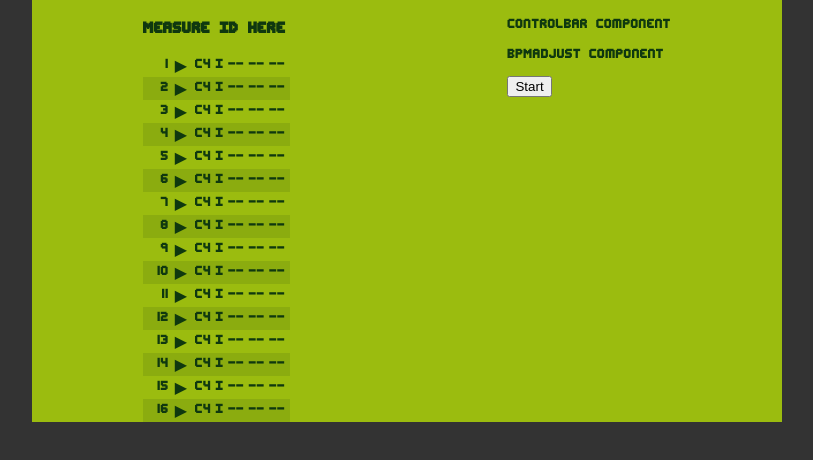
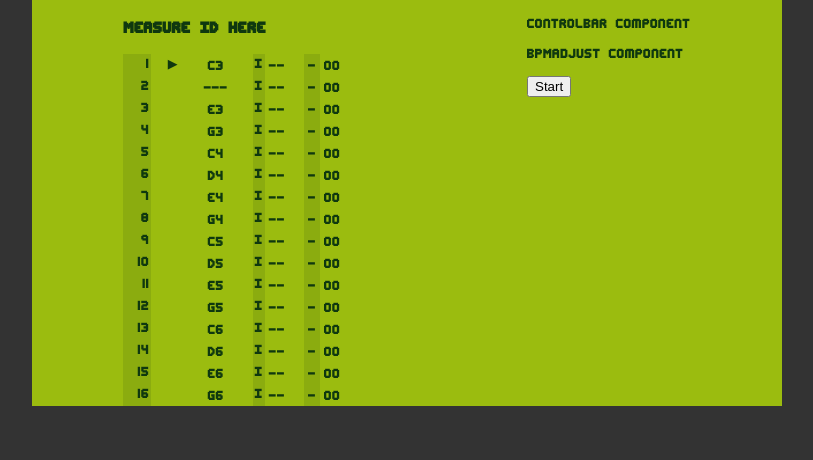
Before and after one commit to lukebertram/jsdj, a React (Create React App) app: page / in a window 1280 px wide. Shown: the top 460 px of the page, without its empty margins (233-1046 px from the left). Built offline with nearby package versions, Linux system fonts and the light colour scheme.

Commit message:
store note info as state in Project component and pass down to children

```diff
--- a/src/components/CommandType.jsx
+++ b/src/components/CommandType.jsx
@@ -1,7 +1,7 @@
 import React from 'react';
 
 function CommandType() {
-  return <div>--</div>;
+  return <div>-</div>;
 }
 
 export default CommandType;
--- a/src/components/CommandValue.jsx
+++ b/src/components/CommandValue.jsx
@@ -1,7 +1,7 @@
 import React from 'react';
 
 function CommandValue() {
-  return <div>--</div>;
+  return <div>00</div>;
 }
 
 export default CommandValue;
--- a/src/components/MeasureSequence.jsx
+++ b/src/components/MeasureSequence.jsx
@@ -1,7 +1,8 @@
 import React from 'react';
+import PropTypes from 'prop-types';
 import NoteEntry from './NoteEntry';
 
-function MeasureSequence() {
+function MeasureSequence(props) {
   const entriesPerMeasure = 16;
   const notes = [];
   for (var i = 0; i < entriesPerMeasure; i++) {
@@ -16,10 +17,19 @@ function MeasureSequence() {
   return (
     <div>
       <h3>Measure ID Here</h3>
+      <div className='entry-table-header'>
+        <div className='note-position-header'></div>
+        <div className='playhead-arrow-header'></div>
+        <div className='pitch-value-header'></div>
+        <div className='instrument-value-header'></div>
+        <div className='command-value-header'></div>
+      </div>
       <div className="note-entries">
-        {notes.map((note, index) => (
+        {props.noteArray.map((note, index) => (
           <NoteEntry
-            position={note.position}
+            playheadPosition={props.playheadPosition}
+            time={note.time}
+            position={note.measurePosition}
             pitch={note.pitch}
             instrument={note.instrument}
             commandType={note.commandType}
@@ -32,4 +42,9 @@ function MeasureSequence() {
   );
 }
 
+MeasureSequence.propTypes = {
+  noteArray: PropTypes.arrayOf(PropTypes.Object),
+  playheadPosition: PropTypes.string
+}
+
 export default MeasureSequence;
--- a/src/components/MeasureView.jsx
+++ b/src/components/MeasureView.jsx
@@ -1,16 +1,24 @@
 import React from 'react';
+import PropTypes from 'prop-types';
 import MeasureSequence from './MeasureSequence';
 import ControlBar from './ControlBar';
 
 import './../stylesheets/MeasureView.css';
 
-function MeasureView() {
+function MeasureView(props) {
   return (
     <div className="measure-view-container">
-      <MeasureSequence />
+      <MeasureSequence
+        playheadPosition={props.playheadPosition}
+        noteArray={props.noteArray}/>
       <ControlBar />
     </div>
   );
 }
 
+MeasureView.propTypes = {
+  noteArray: PropTypes.arrayOf(PropTypes.Object),
+  playheadPosition: PropTypes.string
+}
+
 export default MeasureView;
--- a/src/components/NoteEntry.jsx
+++ b/src/components/NoteEntry.jsx
@@ -7,11 +7,12 @@ import CommandValue from './CommandValue';
 import './../stylesheets/NoteEntry.css';
 
 function NoteEntry(props) {
+  const playhead = (props.playheadPosition === props.time) ? `\u25B6` : ` `;
   return (
     <div className="note-entry">
       <div className="note-position">{props.position + 1}</div>
-      <div className="playhead-arrow">&#9654;</div>
-      <div className="pitchValue">
+      <div className="playhead-arrow">{playhead}</div>
+      <div className="pitch-value">
         <PitchValue position={props.position} pitch={props.pitch} />
       </div>
       <div className="I-label">I</div>
@@ -30,6 +31,7 @@ function NoteEntry(props) {
 
 NoteEntry.propTypes = {
   position: PropTypes.number,
+  time: PropTypes.string,
   pitch: PropTypes.string,
   instrument: PropTypes.number,
   commandType: PropTypes.string,
--- a/src/components/PitchValue.jsx
+++ b/src/components/PitchValue.jsx
@@ -1,7 +1,7 @@
 import React from 'react';
 
 function PitchValue(props) {
-  const pitch = props.pitch ? props.pitch : '--';
+  const pitch = props.pitch ? props.pitch : '---';
   return <div className="drop-field">{pitch}</div>;
 }
 
--- a/src/components/Project.jsx
+++ b/src/components/Project.jsx
@@ -1,12 +1,44 @@
 import React from 'react';
+import Tone from 'tone';
 import MeasureView from './MeasureView';
 
-function Project() {
-  return (
-    <div>
-      <MeasureView />
-    </div>
-  );
+class Project extends React.Component {
+  constructor(props){
+    super(props);
+    this.state = {
+      currentMeasure: null,
+      playheadPosition: "0:0:0",
+      measureArray: [
+        {"measurePosition" : 0, "time" : "0:0:0", "pitch" : "C3", "velocity": 0.9},
+        {"measurePosition" : 1, "time" : "0:0:1", "pitch" : null, "velocity": 0.9},
+        {"measurePosition" : 2, "time" : "0:0:2", "pitch" : "E3", "velocity": 0.9},
+        {"measurePosition" : 3, "time" : "0:0:3", "pitch" : "G3", "velocity": 0.9},
+        {"measurePosition" : 4, "time" : "0:0:4", "pitch" : "C4", "velocity": 0.9},
+        {"measurePosition" : 5, "time" : "0:0:5", "pitch" : "D4", "velocity": 0.9},
+        {"measurePosition" : 6, "time" : "0:0:6", "pitch" : "E4", "velocity": 0.9},
+        {"measurePosition" : 7, "time" : "0:0:7", "pitch" : "G4", "velocity": 0.9},
+        {"measurePosition" : 8, "time" : "0:0:8", "pitch" : "C5", "velocity": 0.9},
+        {"measurePosition" : 9, "time" : "0:0:9", "pitch" : "D5", "velocity": 0.9},
+        {"measurePosition" : 10, "time" : "0:0:10", "pitch" : "E5", "velocity": 0.9},
+        {"measurePosition" : 11, "time" : "0:0:11", "pitch" : "G5", "velocity": 0.9},
+        {"measurePosition" : 12, "time" : "0:0:12", "pitch" : "C6", "velocity": 0.9},
+        {"measurePosition" : 13, "time" : "0:0:13", "pitch" : "D6", "velocity": 0.9},
+        {"measurePosition" : 14, "time" : "0:0:14", "pitch" : "E6", "velocity": 0.9},
+        {"measurePosition" : 15, "time" : "0:0:15", "pitch" : "G6", "velocity": 0.9}
+      ],
+    };
+  }
+
+  render(){
+    return (
+      <div>
+        <MeasureView
+          playheadPosition={this.state.playheadPosition}
+          noteArray={this.state.measureArray}/>
+      </div>
+    );
+  }
+
 }
 
 export default Project;
--- a/src/stylesheets/NoteEntry.css
+++ b/src/stylesheets/NoteEntry.css
@@ -1,26 +1,44 @@
 .note-entry {
   width: 100%;
   background-color: #9bbc0f;
-  padding: 2px;
+  padding: 0px;
   color: #0f380f;
   display: flex;
 }
 .note-entry div {
+  padding: 2px;
   flex-grow: 1;
   text-align: center;
 }
 
-.note-entry:nth-child(even) {
+/*.note-entry:nth-child(even) {
   background-color: #8bac0f;
-}
+}*/
 
 .note-entry .note-position {
+  background: #8bac0f;
   flex-grow: 0;
   width: 1.5em;
   text-align: right;
 }
 .note-entry .playhead-arrow {
   flex-grow: 0;
-  width: 1.5em;
+  width: 3em;
+  font-size: .8em;
   text-align: center;
 }
+
+.pitch-value {
+  margin-right: 15px;
+  width: 2.5em;
+}
+.I-label {
+  background: #8bac0f;
+}
+.instrument-value {
+  margin-right: 15px;
+}
+
+.command-type {
+  background: #8bac0f;
+}
```
Also changed, not shown: notes/state-model.js (added, +29 -0 lines), 1 other file (tests, documents, lock files or other folders).
